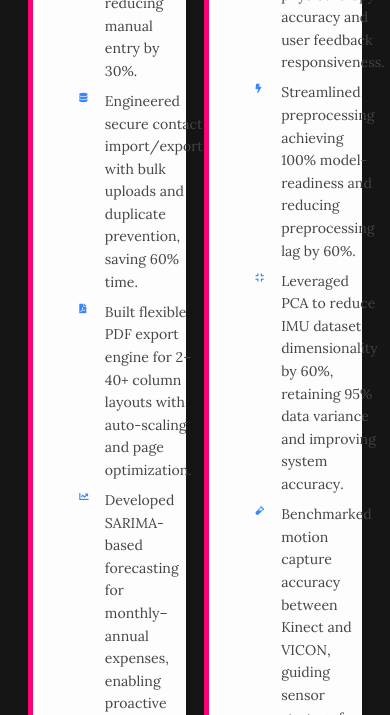
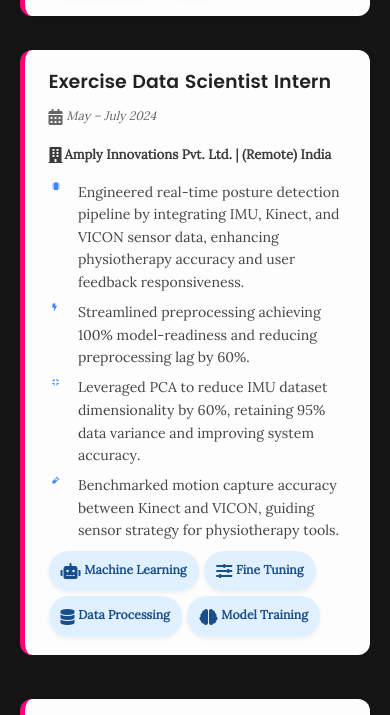
Before and after one commit to cheersbuddy/Portfolio-Main, a plain HTML site: page Portfolio/index.html in a window 390 px wide. Shown: the part 5011-5726 px from the top of the page. Drawn offline with Linux system fonts and the light colour scheme; files whose address does not match are found by name.

Commit message:
experience mobile view

```diff
--- a/Portfolio/css/main.css
+++ b/Portfolio/css/main.css
@@ -1136,6 +1136,46 @@ flex: 1 1 45%;
   cursor: default;
 }
 
+@media (max-width: 768px) {
+  .timeline-row {
+    flex-direction: column;
+    gap: 2rem;
+  }
+
+  .timeline-card.single {
+    flex: 1 1 100%;
+    max-width: 100%;
+    padding-left: 2.5rem;
+  }
+
+  .timeline-card .content .header_experience {
+    flex-direction: column;
+    align-items: flex-start;
+    gap: 0.6rem;
+  }
+  .timeline-card ul li .bullet-icon {
+
+  font-size: 0.8rem;
+}
+.timeline-card h3 {
+  font-size: 2rem;
+}
+.timeline-card .company {
+  font-size: 1.4rem;
+  gap: 0.2rem;
+
+}
+.timeline-card .tenure {
+  font-size: 1.3rem;
+  margin-bottom: 0.8rem;
+
+}
+
+  .timeline-card .skills {
+    flex-wrap: wrap;
+    justify-content: flex-start;
+  }
+}
 
 
 
```
